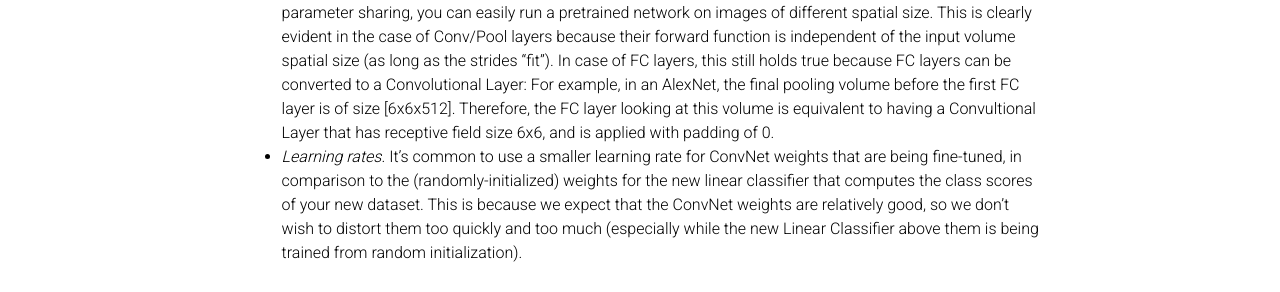
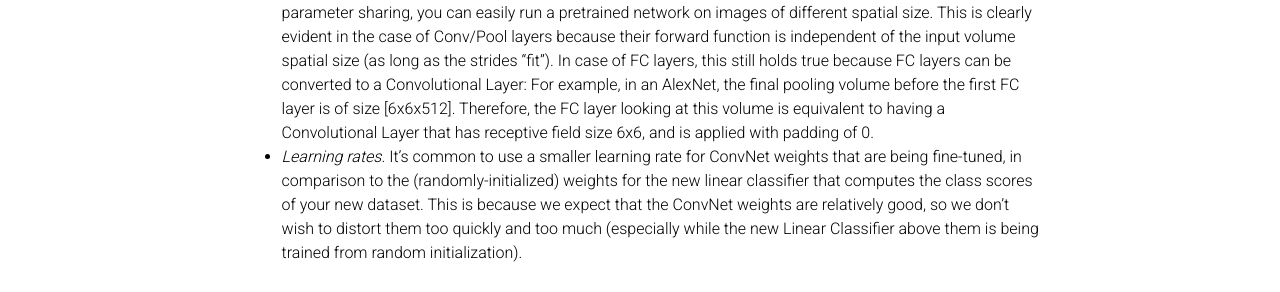
Before and after one commit to cs231n/cs231n.github.io, a Jekyll site: the page built from transfer-learning.md, in a window 1280 px wide. Shown: the part 1664-1956 px from the top of the page. Built offline with Jekyll 4.4.1, drawn with Linux system fonts in a browser that asks for light colours; Markdown is read by kramdown in place of the engine named in the settings; some of the changed text lies outside the part shown.

Commit message:
Fix typo in transfer-learning.md

```diff
--- a/transfer-learning.md
+++ b/transfer-learning.md
@@ -29,7 +29,7 @@ In practice, very few people train an entire Convolutional Network from scratch
 
 **Practical advice**. There are a few additional things to keep in mind when performing Transfer Learning:
 
-- *Constraints from pretrained models*. Note that if you wish to use a pretrained network, you may be slightly constrained in terms of the architecture you can use for your new dataset. For example, you can't arbitrarily take out Conv layers from the pretrained network. However, some changes are straight-forward: Due to parameter sharing, you can easily run a pretrained network on images of different spatial size. This is clearly evident in the case of Conv/Pool layers because their forward function is independent of the input volume spatial size (as long as the strides "fit"). In case of FC layers, this still holds true because FC layers can be converted to a Convolutional Layer: For example, in an AlexNet, the final pooling volume before the first FC layer is of size [6x6x512]. Therefore, the FC layer looking at this volume is equivalent to having a Convultional Layer that has receptive field size 6x6, and is applied with padding of 0.
+- *Constraints from pretrained models*. Note that if you wish to use a pretrained network, you may be slightly constrained in terms of the architecture you can use for your new dataset. For example, you can't arbitrarily take out Conv layers from the pretrained network. However, some changes are straight-forward: Due to parameter sharing, you can easily run a pretrained network on images of different spatial size. This is clearly evident in the case of Conv/Pool layers because their forward function is independent of the input volume spatial size (as long as the strides "fit"). In case of FC layers, this still holds true because FC layers can be converted to a Convolutional Layer: For example, in an AlexNet, the final pooling volume before the first FC layer is of size [6x6x512]. Therefore, the FC layer looking at this volume is equivalent to having a Convolutional Layer that has receptive field size 6x6, and is applied with padding of 0.
 - *Learning rates*. It's common to use a smaller learning rate for ConvNet weights that are being fine-tuned, in comparison to the (randomly-initialized) weights for the new linear classifier that computes the class scores of your new dataset. This is because we expect that the ConvNet weights are relatively good, so we don't wish to distort them too quickly and too much (especially while the new Linear Classifier above them is being trained from random initialization).
 
 <a name='tf'></a>
```
